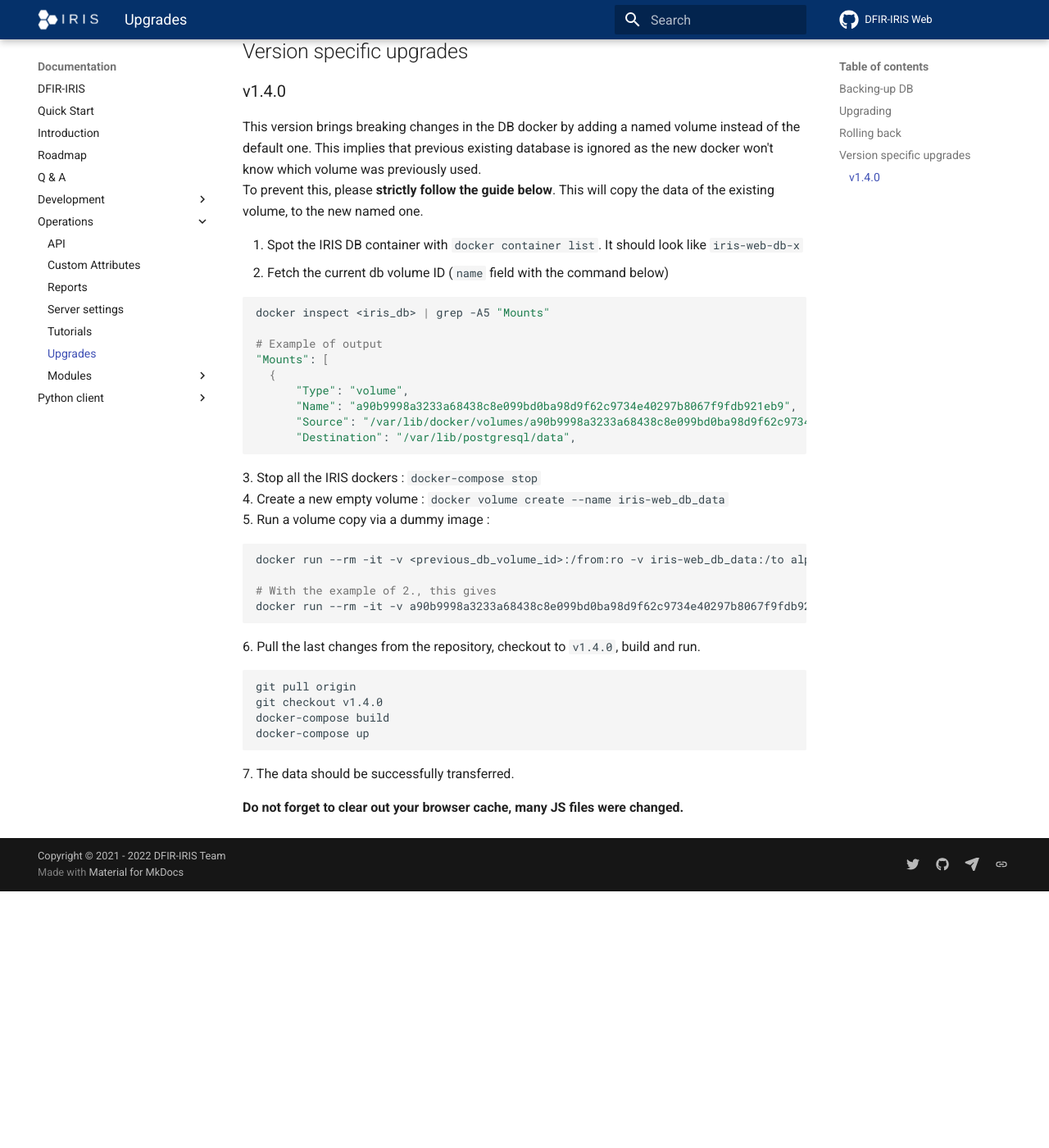
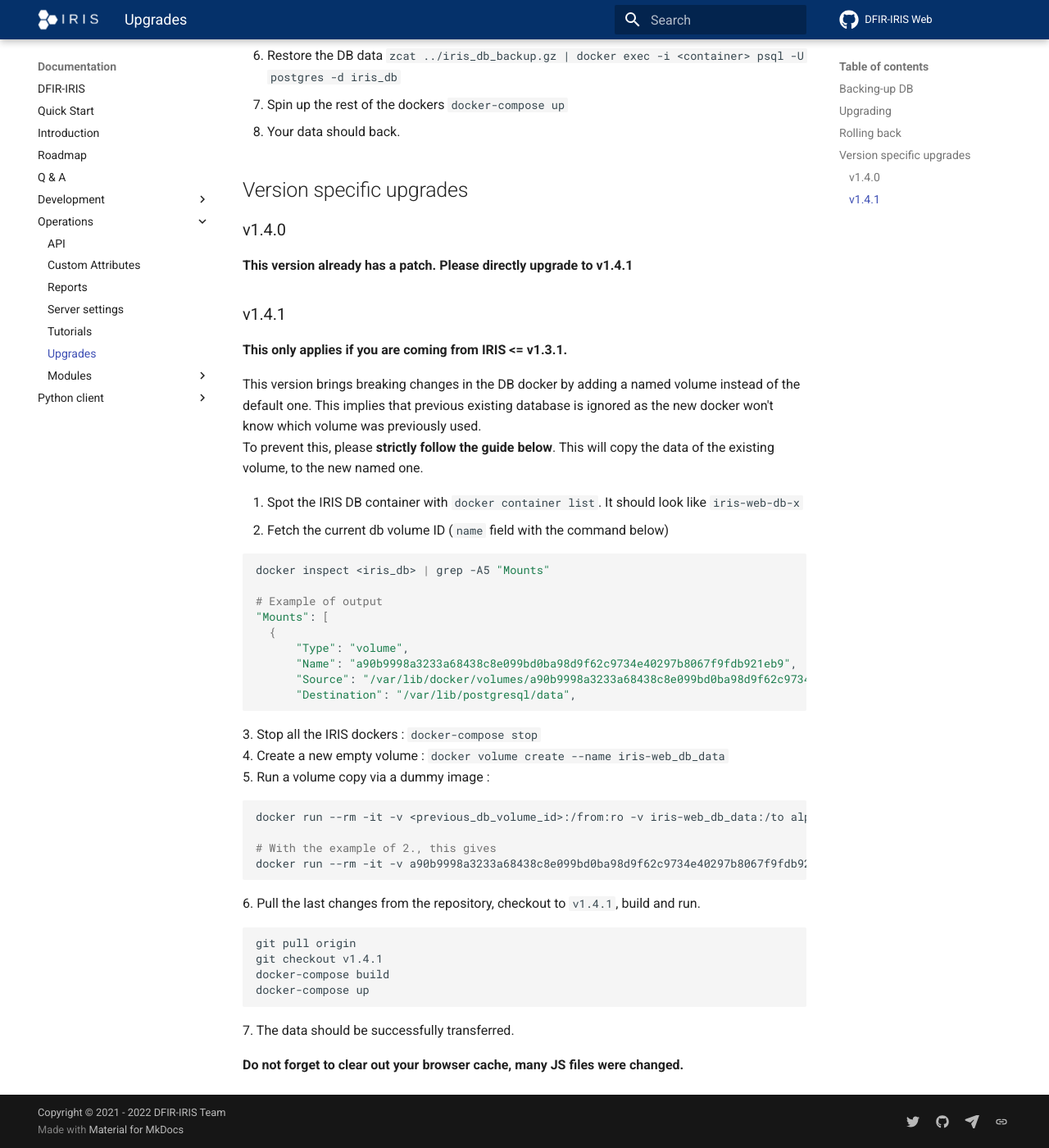
Before and after one commit to dfir-iris/dfir-iris.github.io, an MkDocs documentation site: the page built from docs/operations/upgrades.md, in a window 1280 px wide and 1400 px high, scrolled down 1747 px. Shown: the whole window at 82% size. Built offline with MkDocs 1.6.1 and Material for MkDocs 9.7.7, drawn with Linux system fonts in a browser that asks for light colours; comment, search, counter and statistics services are not loaded; before the commit the page ends 2834 px from its top, so only the background shows below that; some of the changed text lies outside the part shown.

Commit message:
[UPD] Updated version to v1.4.1

````diff
--- a/docs/operations/upgrades.md
+++ b/docs/operations/upgrades.md
@@ -3,12 +3,13 @@
 Most of the time, Iris handles upgrades of the database automatically when a new version is started, thus no specific actions are required.
 **However**, some breaking changes might need manual intervention.  Please use the table below to assess if a manual action is required.
 
-| From / To|	v1.2.1|	v1.3.0|	v1.3.1|	v1.4.0|
-|-----|----|----|----|-----|
-v1.2.1|	X|	Auto|	Auto|	:octicons-alert-16: `Action required` - See [v1.4.0](#v1.4.0)|
-v1.3.0|	X|	X|	Auto|	:octicons-alert-16: `Action required` - See [v1.4.0](#v1.4.0)|
-v1.3.1|	X|	X|	X|	:octicons-alert-16: `Action required` - See [v1.4.0](#v1.4.0)|
-v1.4.0|	X|	X|	X|	X|
+| From / To|	v1.2.1|	v1.3.0|	v1.3.1|	v1.4.0| v1.4.1 |
+|-----|----|----|----|-----|-----|
+v1.2.1|	X|	Auto|	Auto|	:octicons-alert-16: `Action required` - See [v1.4.0](#v140)|:octicons-alert-16: `Action required` - See [v1.4.1](#v141)|
+v1.3.0|	X|	X|	Auto|	:octicons-alert-16: `Action required` - See [v1.4.0](#v140)|:octicons-alert-16: `Action required` - See [v1.4.1](#v141)|
+v1.3.1|	X|	X|	X|	:octicons-alert-16: `Action required` - See [v1.4.0](#v140)|:octicons-alert-16: `Action required` - See [v1.4.1](#v141)|
+v1.4.0|	X|	X|	X|	X|Auto|
+v1.4.1 | X| X| X| X | X |
 
 !!! caution
     For production environments, it is highly recommended to make backups of the DB in case any issues occur during upgrades.
@@ -58,6 +59,11 @@
 ## Version specific upgrades
 
 ### v1.4.0
+**This version already has a patch. Please directly upgrade to v1.4.1**
+
+### v1.4.1
+**This only applies if you are coming from IRIS <= v1.3.1.**
+
 This version brings breaking changes in the DB docker by adding a named volume instead of the default one.
 This implies that previous existing database is ignored as the new docker won't know which volume was previously used.
 To prevent this, please **strictly follow the guide below**. This will copy the data of the existing volume, to the new named one.
@@ -85,11 +91,11 @@
 # With the example of 2., this gives
 docker run --rm -it -v a90b9998a3233a68438c8e099bd0ba98d9f62c9734e40297b8067f9fdb921eb9:/from:ro -v iris-web_db_data:/to alpine ash -c "cd /from ; cp -av . /to"
 ```
-6. Pull the last changes from the repository, checkout to `v1.4.0`, build and run.
+6. Pull the last changes from the repository, checkout to `v1.4.1`, build and run.
 
 ```bash
 git pull origin
-git checkout v1.4.0
+git checkout v1.4.1
 docker-compose build
 docker-compose up
 ```
--- a/overrides/home.html
+++ b/overrides/home.html
@@ -1384,9 +1384,9 @@
     border-l-[6px] border-[#34D399]
     ">
     <div class="w-full">
-      <a class="text-green" href="https://github.com/dfir-iris/iris-web/releases/tag/v1.4.0">
+      <a class="text-green" href="https://github.com/dfir-iris/iris-web/releases/tag/v1.4.1">
        <h5 class="text-lg text-center font-semibold mb-3 text-dark">
-          IRIS v1.4.0 is out !
+          IRIS v1.4.1 is out !
        </h5>
        <p class="text-base text-center text-body-color leading-relaxed">
           It brings new features like VirusTotal and MISP integration in beta, custom attributes, hooks, timeline compact view and more. Check it out !
````
